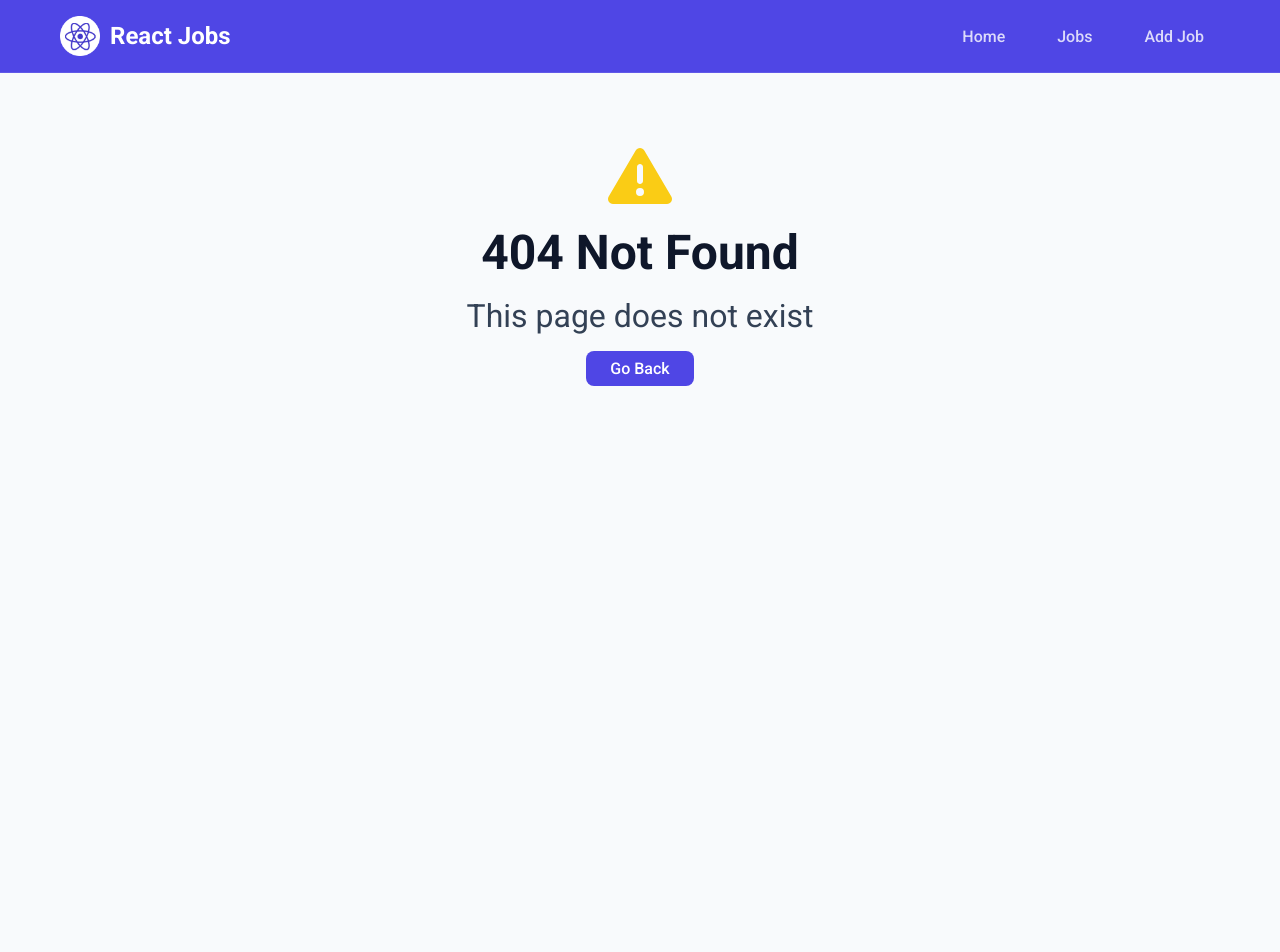
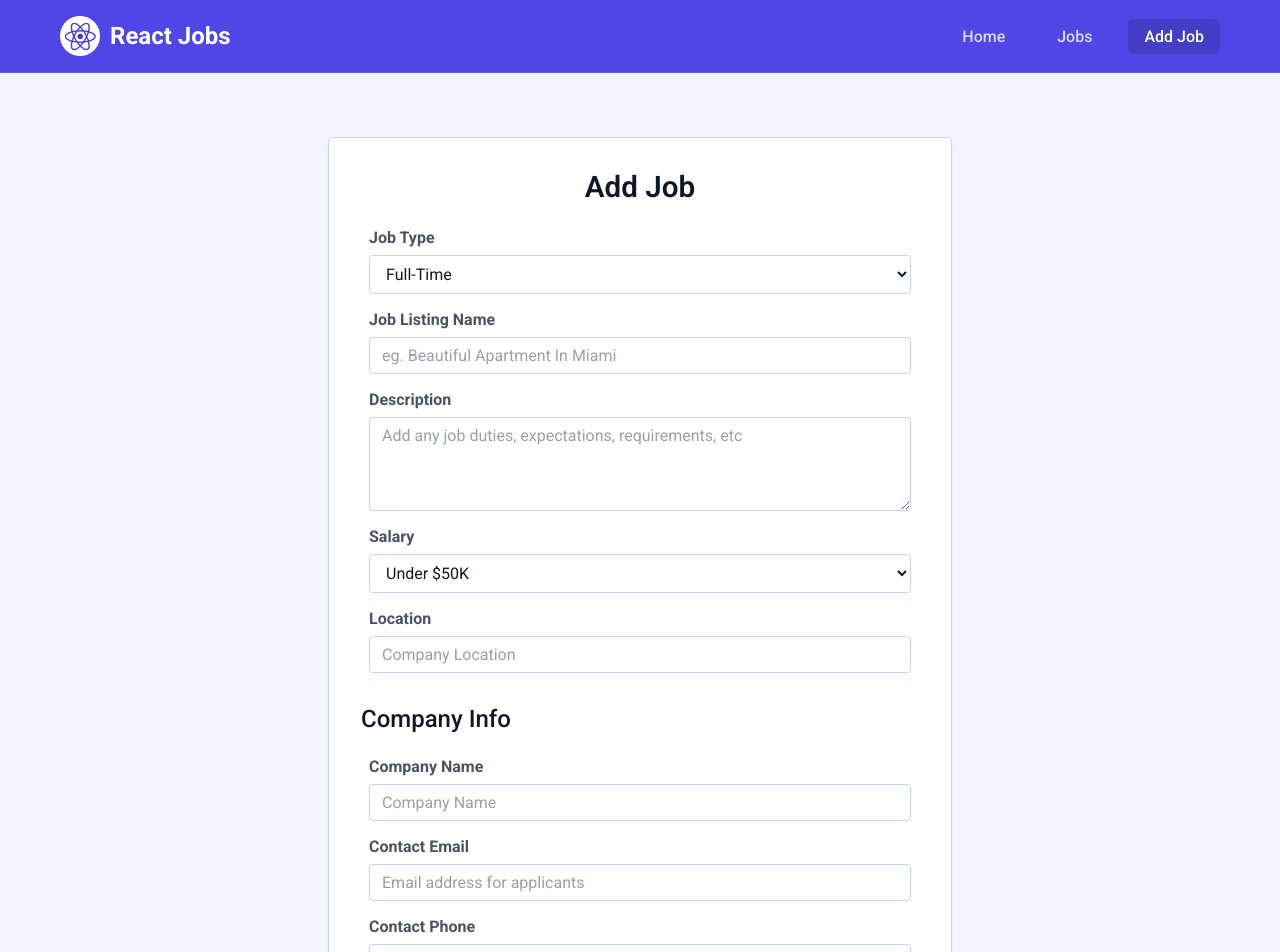
Before and after one commit to kristinamakarin/react-jobs, a React (Vite) app: page /add-job in a window 1280 px wide. Before the commit this address had no page. Shown: the top 952 px of the page. Before the commit the page ends 800 px from the top, so only its background shows below. Built offline with nearby package versions, Linux system fonts and the light colour scheme.

Commit message:
feat: setup AddJobPage component and connect initial state for job type

```diff
--- a/src/App.jsx
+++ b/src/App.jsx
@@ -9,12 +9,14 @@ import HomePage from "./pages/HomePage";
 import NotFoundPage from "./pages/NotFoundPage";
 import JobsPage from "./pages/JobsPage";
 import JobPage, { jobLoader } from "./pages/JobPage";
+import AddJobPage from "./pages/AddJobPage";
 
 const router = createBrowserRouter(
   createRoutesFromElements (
     <Route path="/" element={<MainLayout />}>
       <Route index element={<HomePage />} />
       <Route path="/jobs" element={<JobsPage />} />
+      <Route path="/add-job" element={<AddJobPage />} />
       <Route path="/jobs/:id" element={<JobPage />} loader={jobLoader} />
       <Route path="*" element={<NotFoundPage />} />
     </Route>
--- a/src/components/Navbar.jsx
+++ b/src/components/Navbar.jsx
@@ -13,7 +13,7 @@ const Navbar = () => {
             <div className="nav-links">
                 <NavLink to="/" className={linkClass}>Home</NavLink>
                 <NavLink to="/jobs" className={linkClass}>Jobs</NavLink>
-                <NavLink to="/add-jobs" className={linkClass}>Add Job</NavLink>
+                <NavLink to="/add-job" className={linkClass}>Add Job</NavLink>
             </div>
         </div>
     </nav>
--- a/src/index.scss
+++ b/src/index.scss
@@ -6,3 +6,4 @@
 @use './scss/_homecards';
 @use './scss/notfound';
 @use './scss/job-card';
+@use './scss/add-job';
--- /dev/null
+++ b/src/pages/AddJobPage.jsx
@@ -0,0 +1,149 @@
+import React from 'react';
+import { useState } from "react";
+
+const AddJobPage = () => {
+
+    const [title, setTitle] = useState('');
+    const [type, setType] = useState('');
+    const [location, setLocation] = useState('');
+    const [description, setDescription] = useState('');
+    const [salary, setSalary] = useState('');
+    const [companyName, setCompanyName] = useState('');
+    const [companyDescription, setCompanyDescription] = useState('');
+    const [contactEmail, setContactEmail] = useState('');
+    const [contactPhone, setContactPhone] = useState('');
+
+    return (
+        <section className="add-job-section">
+            <div className="container form-container">
+                <div className="form-card">
+                    <form action="">
+                        <h2 className="form-title">Add Job</h2>
+                        <div className="form-group">
+                            <label htmlFor="type" className="form-label">Job Type</label>
+                            <select
+                                name="type"
+                                id="type"
+                                className="form-control"
+                                required
+                                value={type}
+                                onChange={ (e) => setType(e.target.value) }
+                            >
+                                <option value="Full-Time">Full-Time</option>
+                                <option value="Part-Time">Part-Time</option>
+                                <option value="Remote">Remote</option>
+                                <option value="Internship">Internship</option>
+                            </select>
+                        </div>
+                        <div className="form-group">
+                            <label htmlFor="title" className="form-label">Job Listing Name</label>
+                            <input
+                                type="text"
+                                id="title"
+                                name="title"
+                                className="form-control"
+                                placeholder="eg. Beautiful Apartment In Miami"
+                                required
+                                value={title}
+                                onChange={ (e) => setTitle(e.target.value) }
+                            />
+                        </div>
+                        <div className="form-group">
+                            <label htmlFor="description" className="form-label">Description</label>
+                            <textarea
+                                id="description"
+                                name="description"
+                                className="form-control"
+                                rows="4"
+                                placeholder="Add any job duties, expectations, requirements, etc"
+                                value={description}
+                                onChange={ (e) => setDescription(e.target.value) }
+                            ></textarea>
+                        </div>
+                        <div className="form-group">
+                            <label htmlFor="salary" className="form-label">Salary</label>
+                            <select
+                                id="salary"
+                                name="salary"
+                                className="form-control"
+                                required
+                                value={salary}
+                                onChange={ (e) => setSalary(e.target.value) }
+                            >
+                                <option value="Under $50K">Under $50K</option>
+                                <option value="$50K - 60K">$50K - $60K</option>
+                                <option value="$60K - 70K">$60K - $70K</option>
+                                <option value="$70K - 80K">$70K - $80K</option>
+                                <option value="$80K - 90K">$80K - $90K</option>
+                                <option value="$90K - 100K">$90K - $100K</option>
+                                <option value="$100K - 125K">$100K - $125K</option>
+                                <option value="$125K - 150K">$125K - $150K</option>
+                                <option value="$150K - 175K">$150K - $175K</option>
+                                <option value="$175K - 200K">$175K - $200K</option>
+                                <option value="Over $200K">Over $200K</option>
+                            </select>
+                        </div>
+                        <div className="form-group">
+                            <label htmlFor="location" className="form-label">Location</label>
+                            <input
+                                type="text"
+                                id="location"
+                                name="location"
+                                className="form-control"
+                                placeholder="Company Location"
+                                required
+                                value={location}
+                                onChange={ (e) => setLocation(e.target.value) }
+                            />
+                        </div>
+                        <h3 className="form-subtitle">Company Info</h3>
+                        <div className="form-group">
+                            <label htmlFor="company" className="form-label">Company Name</label>
+                            <input
+                                type="text"
+                                id="company"
+                                name="company"
+                                className="form-control"
+                                placeholder="Company Name"
+                                value={companyName}
+                                onChange={ (e) => setCompanyName(e.target.value) }
+                            />
+                        </div>
+                        <div className="form-group">
+                            <label htmlFor="contact_email" className="form-label">Contact Email</label>
+                            <input
+                                type="email"
+                                id="contact_email"
+                                name="contact_email"
+                                className="form-control"
+                                placeholder="Email address for applicants"
+                                required
+                                value={contactEmail}
+                                onChange={ (e) => setContactEmail(e.target.value) }
+                            />
+                        </div>
+                        <div className="form-group">
+                            <label htmlFor="contact_phone" className="form-label">Contact Phone</label>
+                            <input
+                                type="tel"
+                                id="contact_phone"
+                                name="contact_phone"
+                                className="form-control"
+                                placeholder="Optional phone for applicants"
+                                value={contactPhone}
+                                onChange={ (e) => setContactPhone(e.target.value) }
+                            />
+                        </div>
+                        <div className="form-action">
+                            <button className="btn btn-submit" type="submit">
+                                Add Job
+                            </button>
+                        </div>
+                    </form>
+                </div>
+            </div>
+        </section>
+    )
+}
+
+export default AddJobPage
--- /dev/null
+++ b/src/scss/_add-job.scss
@@ -0,0 +1,92 @@
+@use 'variables';
+
+.add-job-section {
+    background-color: variables.$theme-bg-card-accent;
+    padding: 4rem 0;
+    min-height: calc(100vh - 80px);
+}
+
+.form-container {
+    max-width: 42rem;
+    margin: 0 auto;
+}
+
+.form-card {
+    background-color: variables.$white;
+    padding: 2rem 1.5rem;
+    margin: 1rem;
+    border-radius: 0.3rem;
+    border: 1px solid variables.$theme-border-accent;
+    box-shadow: 0 4px 6px -1px variables.transparent-color(variables.$theme-dark, 0.05);
+
+    @media (min-width: 768px) {
+        margin: 0;
+    }
+}
+
+.form-title {
+    font-size: 1.85rem;
+    text-align: center;
+    font-weight: 600;
+    margin-bottom: 1.5rem;
+    color: variables.$theme-dark;
+}
+
+.form-subtitle {
+    font-size: 1.5rem;
+    font-weight: 500;
+    padding: 0 0.5rem;
+    margin-top: 2rem;
+    margin-bottom: 1.5rem;
+    color: variables.$theme-dark;
+}
+
+.form-group {
+    margin: 1rem;
+}
+
+.form-label {
+    display: block;
+    color: variables.transparent-color(variables.$theme-neutral-text, 0.9);
+    font-weight: 700;
+    margin-bottom: 0.5rem;
+}
+
+.form-control {
+    display: block;
+    width: 100%;
+    padding: 0.5rem 0.75rem;
+    font-size: 1rem;
+    font-family: inherit;
+    color: variables.$theme-dark;
+    background-color: variables.$white;
+    border: 1px solid variables.$theme-border-accent;
+    border-radius: 0.25rem;
+    outline: none;
+    transition: border-color 0.2s ease, box-shadow 0.2s ease;
+
+    &:focus {
+        border-color: variables.$theme-primary;
+        box-shadow: 0 0 0 3px variables.transparent-color(variables.$theme-primary, 0.15);
+    }
+
+    &::placeholder {
+        color: variables.transparent-color(variables.$theme-neutral-text, 0.5);
+    }
+}
+
+.btn {
+    &.btn-submit {
+        background-color: variables.$theme-primary;
+        border: none;
+        outline: none;
+
+        &:hover {
+            background-color: variables.$theme-primary-hover;
+        }
+
+        &:focus {
+            box-shadow: 0 0 0 3px variables.transparent-color(variables.$theme-primary, 0.4);
+        }
+    }
+}
```
